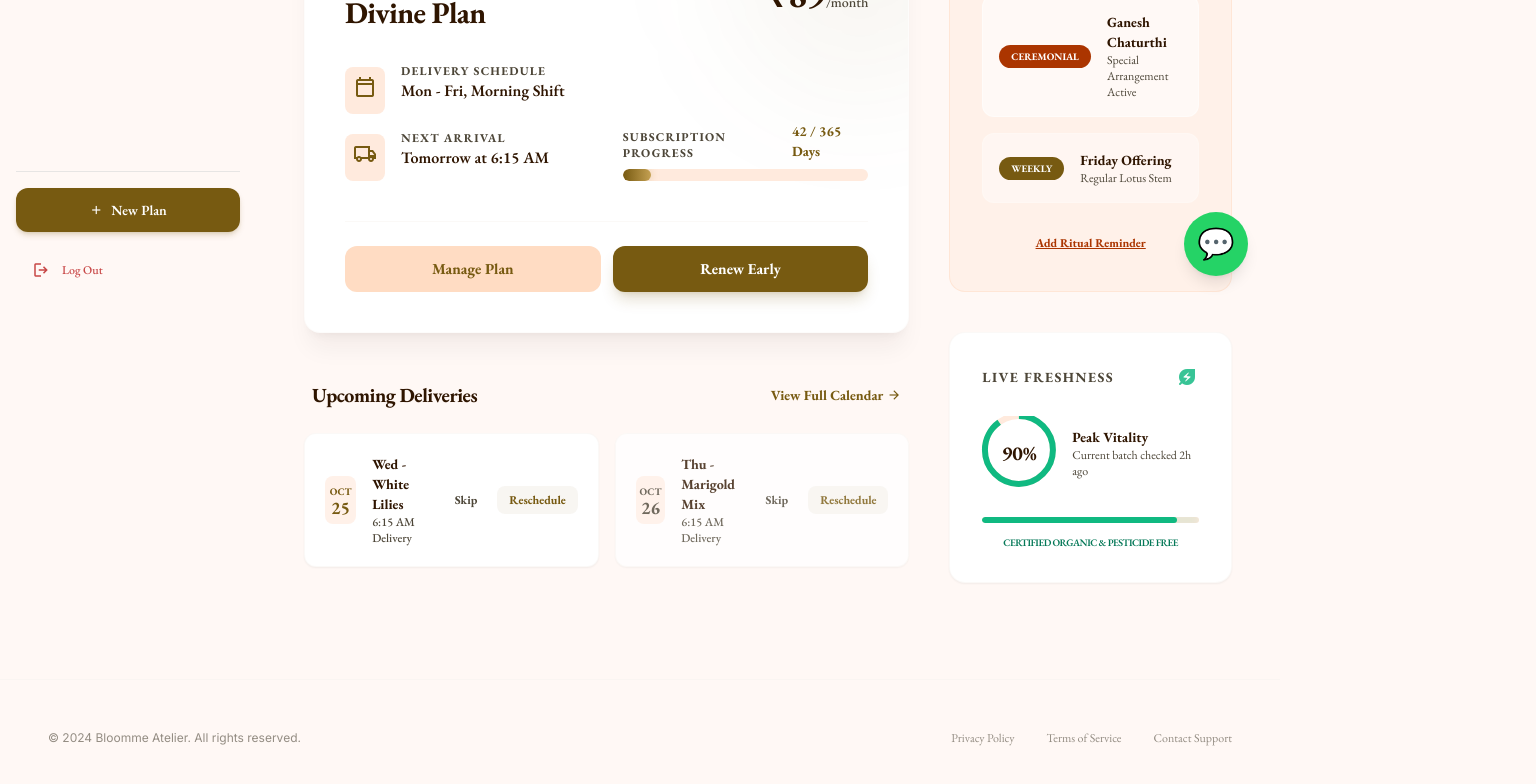
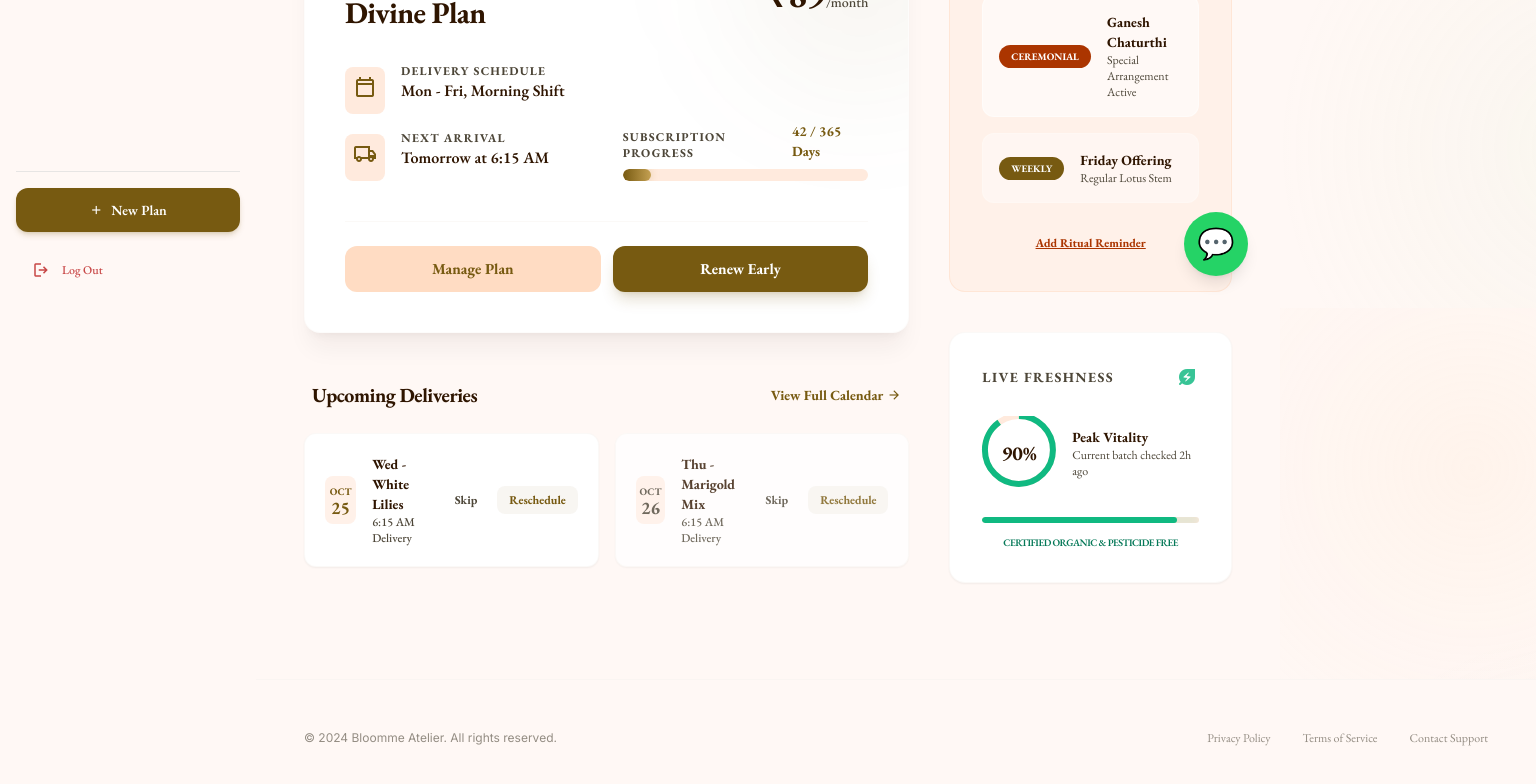
Before and after one commit to karanbhatia11/bloomme-v2, a Next.js app in the folder frontend/: page /dashboard in a window 1280 px wide. Shown: the part 492-1276 px from the top of the page, 1536 px wide, since content can reach past the window. Built offline with nearby package versions, Linux system fonts and the light colour scheme; a web font is replaced by a local one.

Commit message:
Fix footer alignment to account for sidebar on desktop
- Added md:ml-64 to footer to push it to the right of the sidebar
- Prevents footer content from being cut off or overlapping with sidebar

Co-Authored-By: Claude Haiku 4.5 <noreply@anthropic.com>

```diff
--- a/frontend/app/dashboard/page.tsx
+++ b/frontend/app/dashboard/page.tsx
@@ -272,7 +272,7 @@ export default function DashboardPage() {
       </main>
 
       {/* Shell: Footer */}
-      <footer className="w-full py-12 bg-surface mt-16 border-t border-stone-200/20">
+      <footer className="w-full py-12 bg-surface mt-16 border-t border-stone-200/20 md:ml-64">
         <div className="flex flex-col md:flex-row justify-between items-center px-12 opacity-60">
           <span className="font-['Inter'] text-xs leading-relaxed text-[#4d4638] dark:text-stone-500">
             © 2024 Bloomme Atelier. All rights reserved.
```
